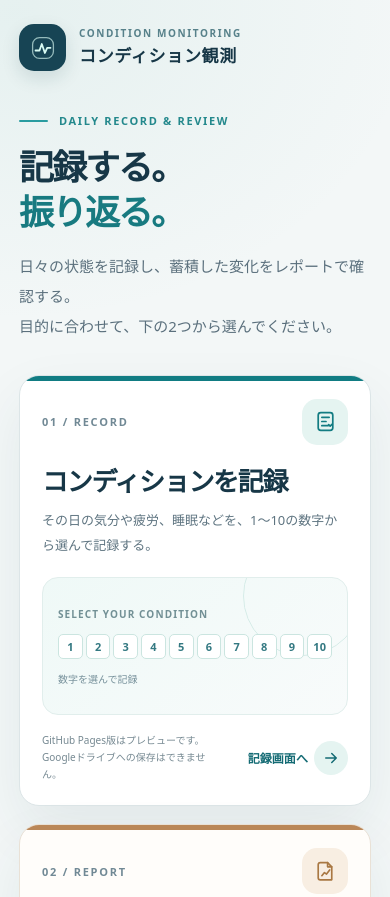
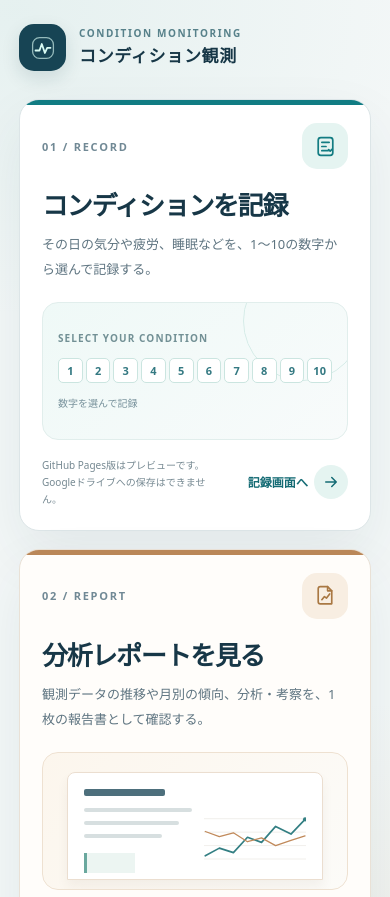
Before and after one commit to ko-max-123/condition_monitoring, a plain HTML site: page index.html in a window 390 px wide. Shown: the top 897 px of the page. Drawn offline with Linux system fonts and the light colour scheme.

Commit message:
Remove introduction text from home page

```diff
--- a/index.html
+++ b/index.html
@@ -42,7 +42,7 @@
     h1{font-size:clamp(34px,4.5vw,57px);letter-spacing:-.058em;line-height:1.28;font-weight:850;margin:17px 0 0}
     h1 .accent{color:#187a80}
     .hero-text{max-width:325px;font-size:15px;line-height:2;color:#5b707d;padding-bottom:5px;margin:0}
-    .destinations{display:grid;grid-template-columns:1fr 1fr;gap:24px}
+    .destinations{display:grid;grid-template-columns:1fr 1fr;gap:24px;margin-top:48px}
     .destination{
       position:relative;isolation:isolate;display:flex;flex-direction:column;min-width:0;
       border:1px solid #dce5e7;border-radius:25px;overflow:hidden;
@@ -117,7 +117,7 @@
       .scale span{font-size:11px;border-radius:5px}
     }
     @media(max-width:740px){
-      .destinations{grid-template-columns:1fr;gap:18px}
+      .destinations{grid-template-columns:1fr;gap:18px;margin-top:28px}
       .destination{min-height:0}
       .mini{margin-top:20px}
       .top-caption{display:none}
@@ -161,13 +161,6 @@
       </div>
       <div class="top-caption">記録と分析の入口</div>
     </div>
-    <section class="hero" aria-labelledby="page-title">
-      <div>
-        <div class="eyebrow">DAILY RECORD &amp; REVIEW</div>
-        <h1 id="page-title">記録する。<br><span class="accent">振り返る。</span></h1>
-      </div>
-      <p class="hero-text">日々の状態を記録し、蓄積した変化をレポートで確認する。<br>目的に合わせて、下の2つから選んでください。</p>
-    </section>
     <div class="destinations" aria-label="利用する画面を選択">
       <a class="destination input" href="./input_app/Index.html" aria-label="日々の記録 入力画面を開く">
         <div class="card-top">
```
